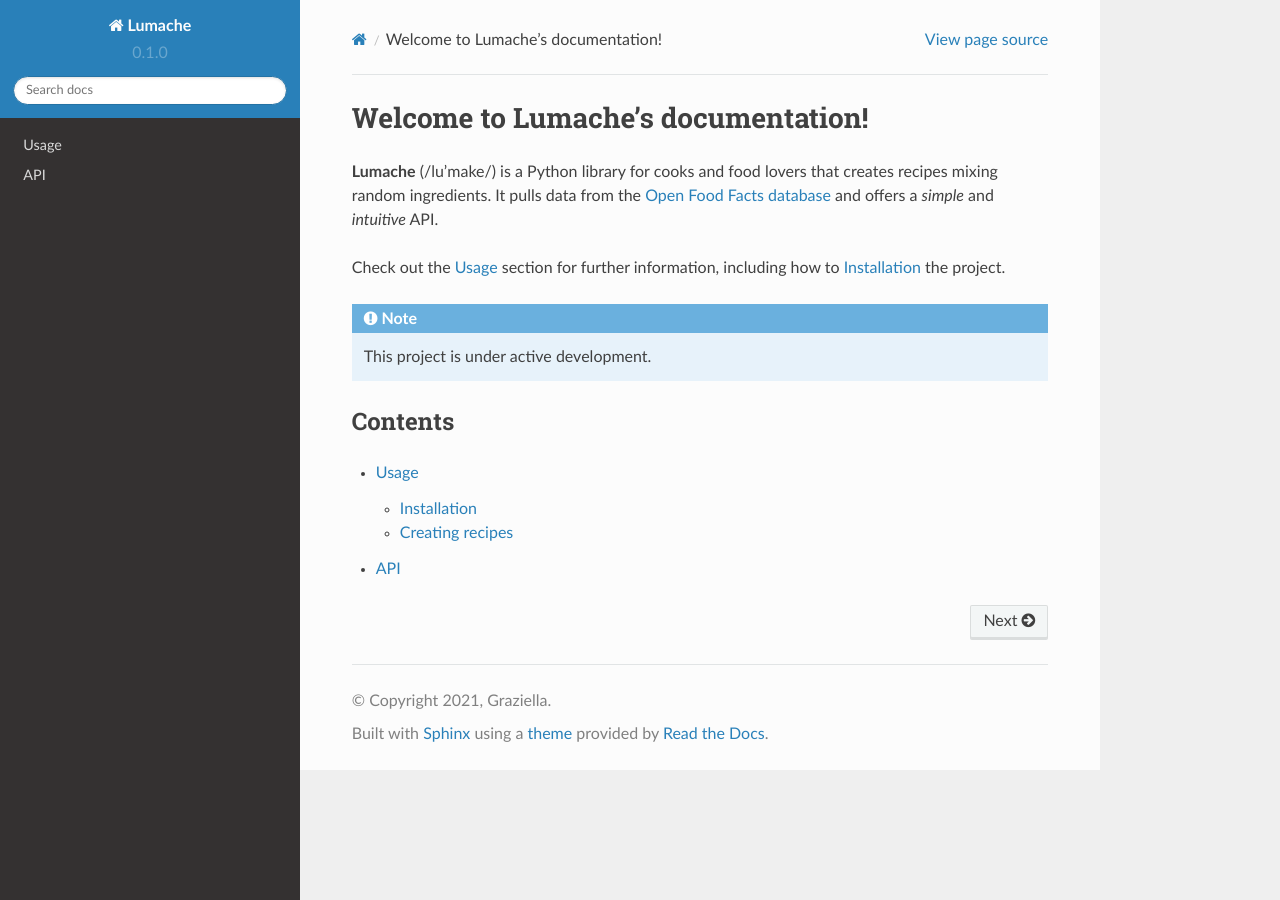
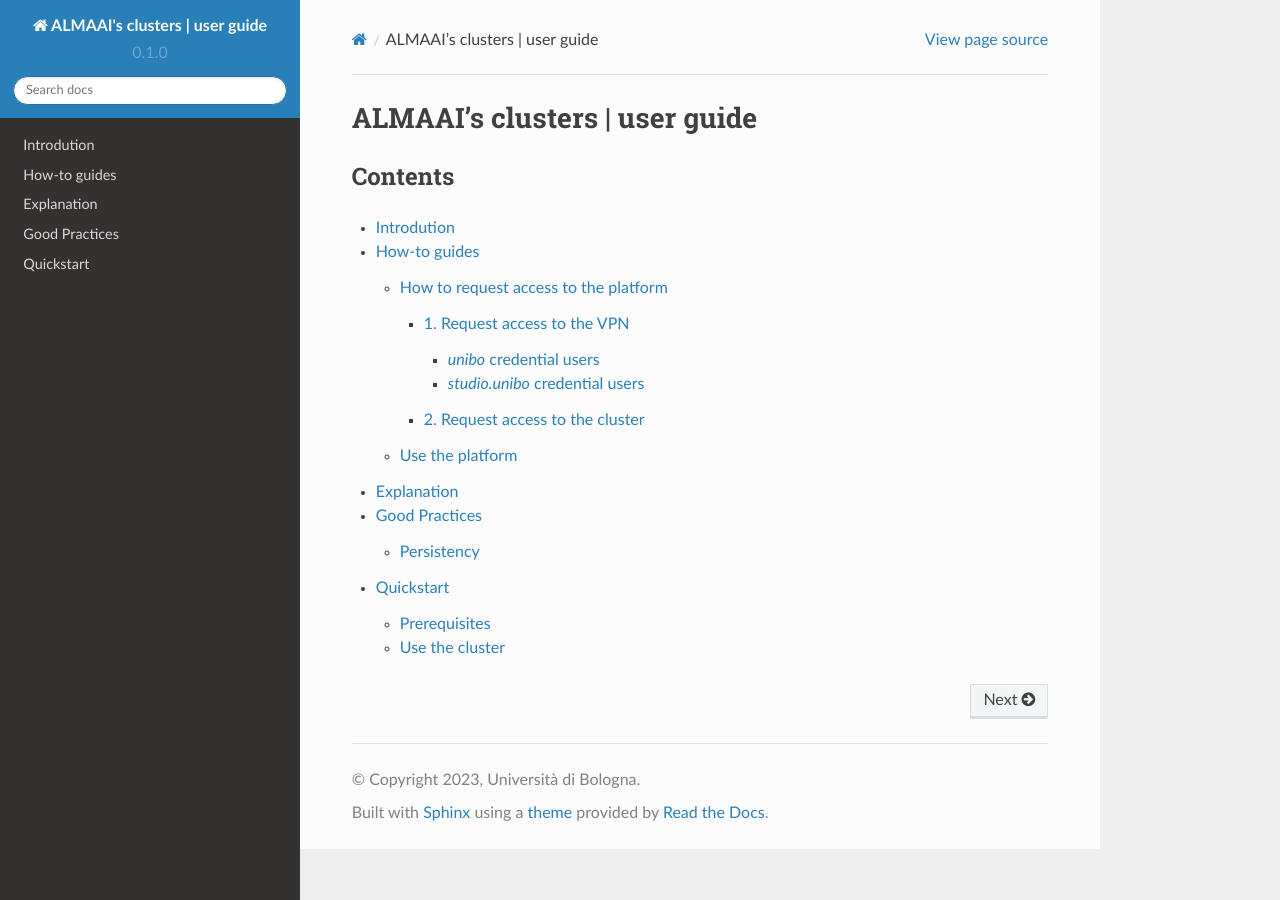
Before and after one commit to almaai-unibo/user-documentation, a Sphinx documentation site: the page built from docs/source/index.rst, in a window 1280 px wide. Built offline with Sphinx 7.4.7 and the Read the Docs theme 2.0.0, drawn with Linux system fonts in a browser that asks for light colours.

Commit message:
feat: first structure of documentation

```diff
--- a/docs/source/api.rst
+++ /dev/null
@@ -1,7 +0,0 @@
-API
-===
-
-.. autosummary::
-   :toctree: generated
-
-   lumache
--- a/docs/source/conf.py
+++ b/docs/source/conf.py
@@ -2,9 +2,9 @@
 
 # -- Project information
 
-project = 'Lumache'
-copyright = '2021, Graziella'
-author = 'Graziella'
+project = 'ALMAAI\'s clusters | user guide'
+copyright = '2023, Università di Bologna'
+author = 'Martina Baiardi'
 
 release = '0.1'
 version = '0.1.0'
--- /dev/null
+++ b/docs/source/explanation.rst
@@ -0,0 +1,3 @@
+Explanation
+===========
+Description
--- /dev/null
+++ b/docs/source/good-practices.rst
@@ -0,0 +1,9 @@
+.. _good-practices-label:
+
+Good Practices
+==============
+
+.. _persistency-label:
+
+Persistency
+-----------
--- /dev/null
+++ b/docs/source/how-to-guides.rst
@@ -0,0 +1,6 @@
+How-to guides
+=============
+
+.. toctree::
+    how-to/request-access
+    how-to/use-the-platform
--- /dev/null
+++ b/docs/source/how-to/request-access.rst
@@ -0,0 +1,17 @@
+.. _request-access-label:
+
+How to request access to the platform
+=====================================
+
+1. Request access to the VPN
+^^^^^^^^^^^^^^^^^^^^^^^^^^^^
+
+`unibo` credential users
+------------------------
+
+`studio.unibo` credential users
+-------------------------------
+
+2. Request access to the cluster
+^^^^^^^^^^^^^^^^^^^^^^^^^^^^^^^^
+Compile the form: https://forms.office.com/e/7FQvnH7ntj
--- /dev/null
+++ b/docs/source/how-to/use-the-platform.rst
@@ -0,0 +1,2 @@
+Use the platform
+================
--- a/docs/source/index.rst
+++ b/docs/source/index.rst
@@ -1,22 +1,12 @@
-Welcome to Lumache's documentation!
+ALMAAI's clusters | user guide
 ===================================
-
-**Lumache** (/lu'make/) is a Python library for cooks and food lovers
-that creates recipes mixing random ingredients.
-It pulls data from the `Open Food Facts database <https://world.openfoodfacts.org/>`_
-and offers a *simple* and *intuitive* API.
-
-Check out the :doc:`usage` section for further information, including
-how to :ref:`installation` the project.
-
-.. note::
-
-   This project is under active development.
 
 Contents
 --------
 
 .. toctree::
-
-   usage
-   api
+   introduction
+   how-to-guides
+   explanation
+   good-practices
+   quickstart
--- /dev/null
+++ b/docs/source/introduction.rst
@@ -0,0 +1,4 @@
+Introdution
+===========
+
+What is this initiative, who provided machines and recap of most important information about cluster's machines.
--- /dev/null
+++ b/docs/source/quickstart.rst
@@ -0,0 +1,22 @@
+Quickstart
+==========
+
+Prerequisites
+-------------
+The important aspects that need to be known, at least on a basic level, by cluster users are:
+
+* Docker (e.g., https://www.docker.com/, https://docs.docker.com/ - the basic commands are fine)
+* DockerSwarm (https://docs.docker.com/engine/swarm/)
+* Portainer (https://www.portainer.io/, https://docs.portainer.io/ - focus on the user-side concepts and how to deploy containers)
+* Jupyter notebook (Google returns endless resources on this topic, for instance: https://www.dataquest.io/blog/jupyter-notebook-tutorial/, https://towardsdatascience.com/a-beginners-tutorial-to-jupyter-notebooks-1b2f8705888a)
+
+Use the cluster
+---------------
+1. Request access to the VPN and to the required cluster, :ref:`here <request-access-label>` is described how to do it.
+2. Configure your environment to use the VPN, following the guide received by email.
+3. Go to https://clusters.almaai.unibo.it
+4. Select an environment (e.g. a cluster) from the available ones on which launch containers
+5. Launch a Docker stack following ALMAAI's clusters :ref:`good practices <good-practices-label>`.
+
+.. warning::
+   Each machine is configured to run updates every Sunday at 1:30AM. Sometimes, the update process requires a reboot of the machine. If this happens, the machine will be unavailable for a few minutes. If you are running a job, it will be interrupted and you will have to restart it. Please, follow the :ref:`good practices <persistency-label>` in order to save your experiments results in a persistent volume.
```
Also changed, not shown: README.rst (+2 -7 lines), docs/source/usage.rst (deleted, +0 -33 lines), lumache.py (deleted, +0 -23 lines), pyproject.toml (deleted, +0 -8 lines), 1 other file.
